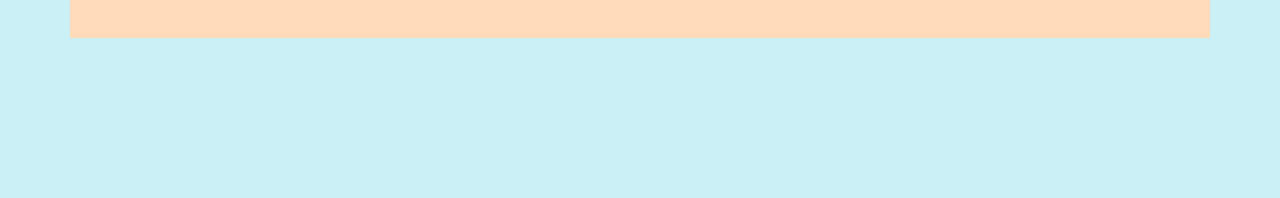
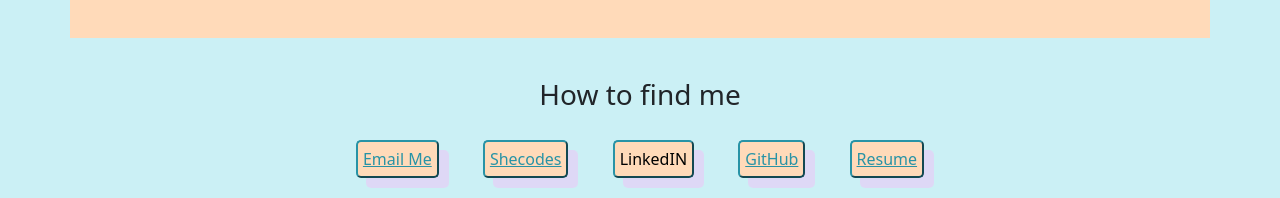
Before and after one commit to Jaciecherron/Portfolio, a plain HTML site: page index.html in a window 1280 px wide. Shown: the part 1525-1723 px from the top of the page. Before the commit the page ends 1603 px from the top, so only its background shows below. Drawn offline with nearby package versions, Linux system fonts and the light colour scheme.

Commit message:
Added css to buttons and links

```diff
--- a/index.html
+++ b/index.html
@@ -60,5 +60,15 @@
         </p>
       </section>
     </div>
+    <div>
+      <section class="button-container">
+        <h3>How to find me</h3>
+        <button class="button-contact"><a href="mailto:jaciecherron@gmail.com">Email Me</a></button>
+        <button class="button-contact"><a href="https://www.shecodes.io/graduates/83725-jacie-spivey" target="_blank">Shecodes</a></button>
+        <button class="button-contact">LinkedIN</button>
+        <button class="button-contact"><a href="https://github.com/Jaciecherron" target="_blank">GitHub</a></button>
+        <button class="button-contact"><a href="https://azure-jamie-98.tiiny.site" target="_blank">Resume</a></button>
+      </section>
+    </div>
 </body>
 </html>
--- a/src/style.css
+++ b/src/style.css
@@ -31,6 +31,23 @@ h3 {
   padding: 60px;
 }
 
+.button-container {
+  text-align: center;
+}
+
+.button-contact {
+  background-color: peachpuff;
+  border-radius: 5px;
+  border-color: rgb(40, 147, 166);
+  box-shadow: 10px 10px rgba(242, 193, 247, 0.5);
+  padding: 5px;
+  margin: 20px;
+
+}
+.button-contact a {
+color: rgb(40, 147, 166) ;
+}
+
 @media (max-width: 600px) {
   .circle {
   width: 10%;
```
